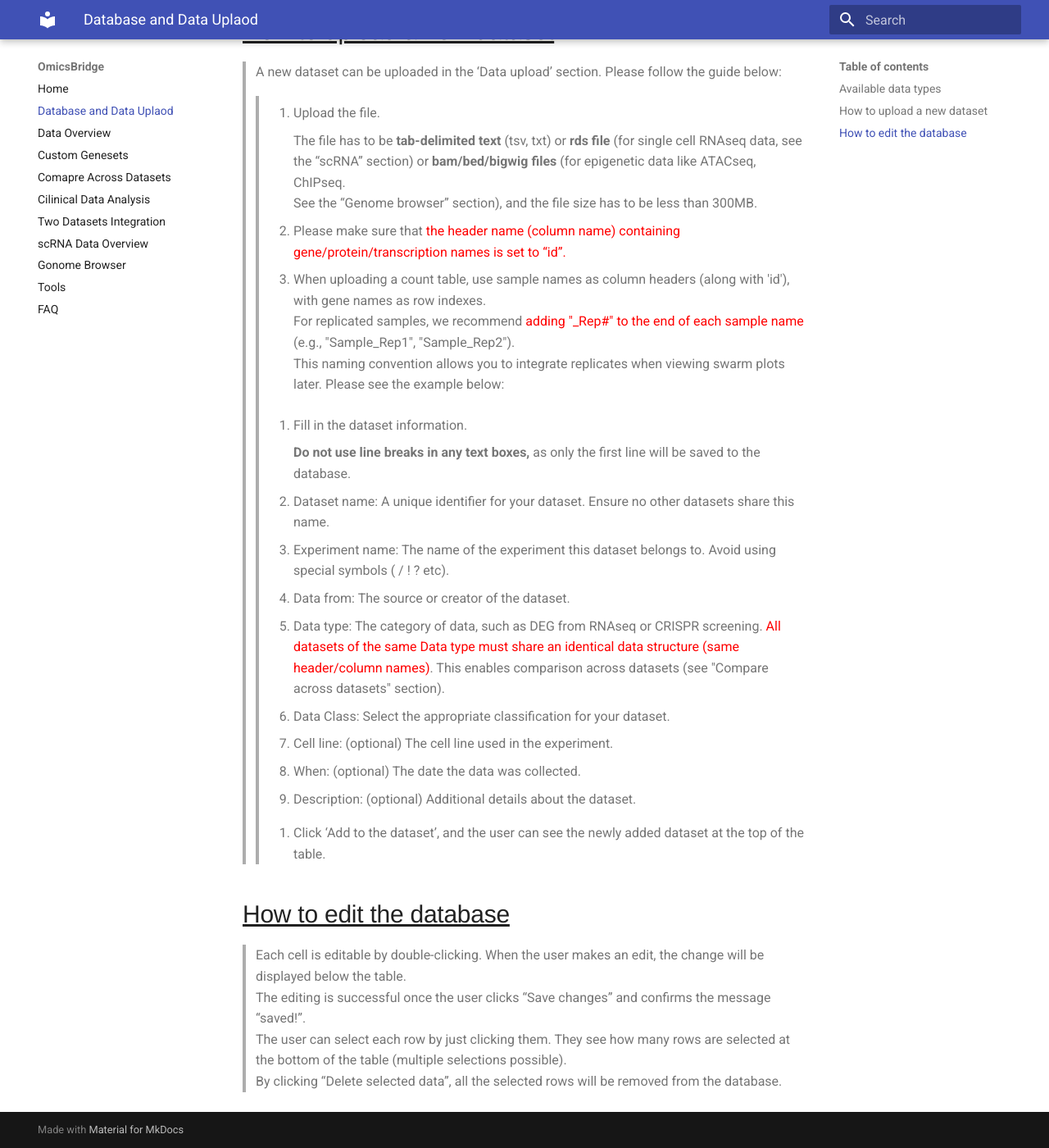
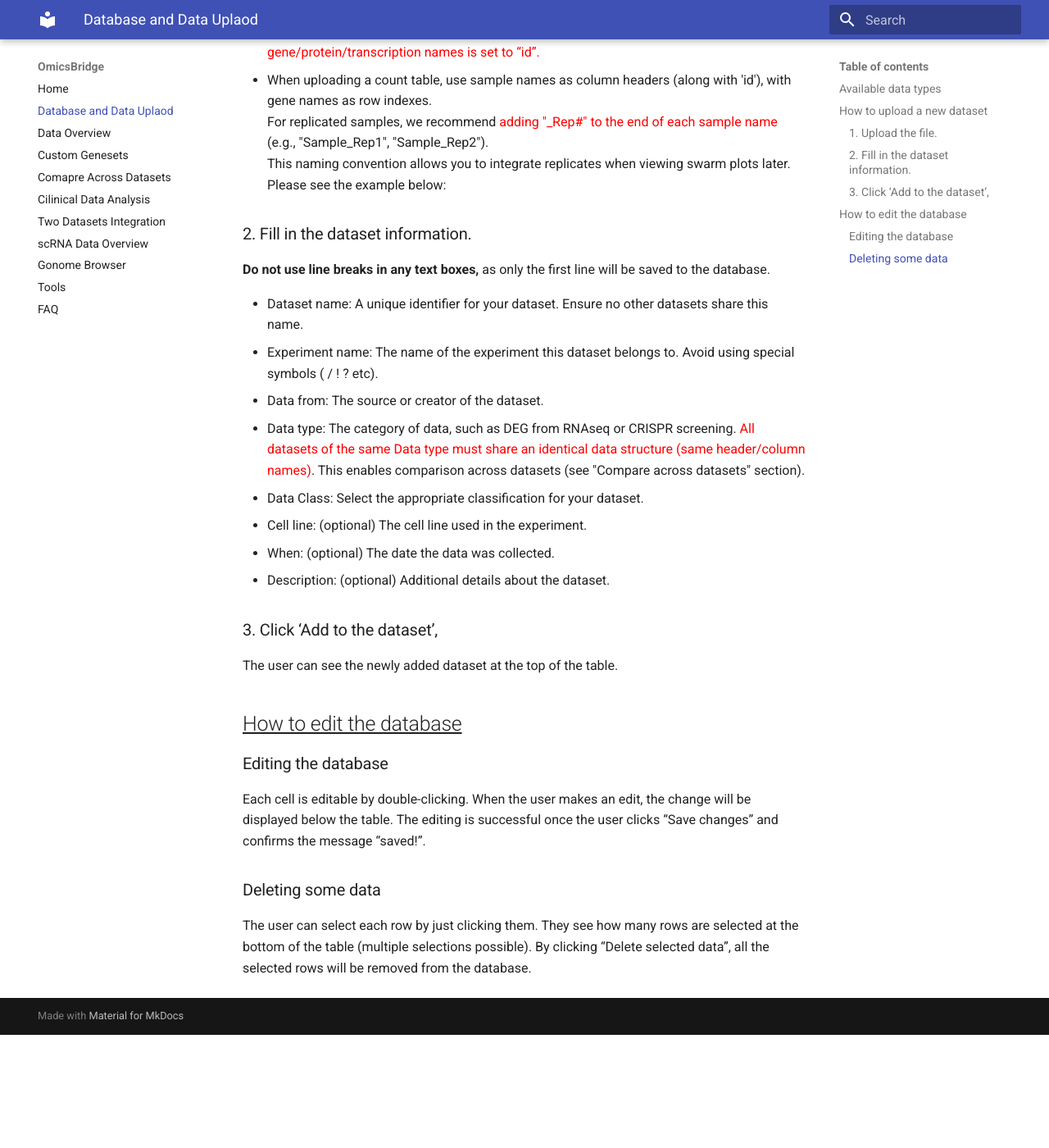
Before and after one commit to htsmto/OmicsBridge, an MkDocs documentation site: the page built from docs/Database.md, in a window 1280 px wide and 1400 px high, scrolled down 998 px. Shown: the whole window at 82% size. Built offline with MkDocs 1.6.1 and Material for MkDocs 9.7.7, drawn with Linux system fonts in a browser that asks for light colours; after the commit the page ends 2260 px from its top, so only the background shows below that; some of the changed text lies outside the part shown.

Commit message:
Updated the wiki

```diff
--- a/docs/Database.md
+++ b/docs/Database.md
@@ -1,81 +1,57 @@
 
-<span style="font-family: Helvetica, Arial, serif">
+# **Database**
+
+This section allows users to browse all datasets registered in the interface. Here, users can also upload new datasets and edit information for existing ones. </span>
 
 
-# <span style="font-family: Helvetica, Arial, serif; font-size: 36px;"> Database </span>
-
-> <span style="font-size: 22px;"> This section allows users to browse all datasets registered in the interface. Here, users can also upload new datasets and edit information for existing ones. </span>
-
-<span style="font-size: 22px;">
-
-- [Available data type](#available-data-types)
-- [How to upload a new dataset](#how-to-upload-a-new-dataset)
-- [How to edit the database](#how-to-edit-the-database)
-
-</span>
-
-## <span style="font-family: Helvetica, Arial, serif; font-size: 30px;"><u> Available data types </u></span>
-
-> <span style="font-size: 22px;">
->
-> The interface supports four types of data:
->
-> 1. **Count data / Expression Matrix data**:
->
->    Normalized (or non-normalized) read count tables from RNAseq, proteomics, etc. While non-normalized data is accepted, please note that the interface does not include data normalization functionality.
->
-> 2. **Comparison data**:
->
->     Any data containing (log) fold changes, including differentially expressed gene results from RNAseq, CRISPR screening, ChIPseq, proteomics, etc.
->
-> 3. **scRNAseq data**:
->
->     Users can browse their single-cell RNAseq data, but it must be properly processed and saved as an RDS file. See the "scRNA" section for more details.
->
-> 4. **Epigenetic data (bam, bed, bigwig file, etc)**:
->
->     Bam, bed, and bigwig files generated from ATACseq, ChIPseq, etc. can be browsed in the "Genome browser" section.
+## <u> **Available data types** </u>
 
 
-## <span style="font-family: Helvetica, Arial, serif; font-size: 30px;"><u> How to upload a new dataset </u></span>
+The interface supports four types of data:
 
-> <span style="font-size: 22px;">
->
-> A new dataset can be uploaded in the ‘Data upload’ section. Please follow the guide below:
->
->> <span style="font-size: 22px;">
->>
->> 1. Upload the file.
->>
->>       The file has to be **tab-delimited** **text** (tsv, txt) or **rds file** (for single cell RNAseq data, see the “scRNA” section) or **bam/bed/bigwig files** (for epigenetic data like ATACseq, ChIPseq. <br>See the “Genome browser” section), and the file size has to be less than 300MB.
->>
->>    - Please make sure that <span style="color: red;"> the header name (column name) containing gene/protein/transcription names is set to “id”. </span>
->>    - When uploading a count table, use sample names as column headers (along with 'id'), with gene names as row indexes. <br>For replicated samples, we recommend <span style="color: red;">adding "_Rep#" to the end of each sample name </span>(e.g., "Sample_Rep1", "Sample_Rep2"). <br>This naming convention allows you to integrate replicates when viewing swarm plots later. Please see the example below:
->>
->
->> <span style="font-size: 22px;">
->>
->> 2. Fill in the dataset information.
->>
->>      **Do not use line breaks in any text boxes,** as only the first line will be saved to the database.
->>
->>    - Dataset name: A unique identifier for your dataset. Ensure no other datasets share this name.
->>    - Experiment name: The name of the experiment this dataset belongs to. Avoid using special symbols ( / ! ? etc).
->>    - Data from: The source or creator of the dataset.
->>    - Data type: The category of data, such as DEG from RNAseq or CRISPR screening. <span style="color: red;">All datasets of the same Data type must share an identical data structure (same header/column names)</span>. This enables comparison across datasets (see "Compare across datasets" section).
->>    - Data Class: Select the appropriate classification for your dataset.
->>    - Cell line: (optional) The cell line used in the experiment.
->>    - When: (optional) The date the data was collected.
->>    - Description: (optional) Additional details about the dataset.
->
->> <span style="font-size: 22px;">
->>
->> 3. Click ‘Add to the dataset’, and the user can see the newly added dataset at the top of the table.
+1. **Count data / Expression Matrix data**:
+   <br> Normalized (or non-normalized) read count tables from RNAseq, proteomics, etc. While non-normalized data is accepted, please note that the interface does not include data normalization functionality.
 
-## <span style="font-family: Helvetica, Arial, serif; font-size: 30px;"><u> How to edit the database </u></span>
+2. **Comparison data**:
+    <br> Any data containing (log) fold changes, including differentially expressed gene results from RNAseq, CRISPR screening, ChIPseq, proteomics, etc.
 
-> <span style="font-size: 22px;">
->
-> Each cell is editable by double-clicking. When the user makes an edit, the change will be displayed below the table. <br>The editing is successful once the user clicks “Save changes” and confirms the message “saved!”. <br>The user can select each row by just clicking them. They see how many rows are selected at the bottom of the table (multiple selections possible). <br>By clicking “Delete selected data”, all the selected rows will be removed from the database.
+3. **scRNAseq data**:
+    <br> Users can browse their single-cell RNAseq data, but it must be properly processed and saved as an RDS file. See the "scRNA" section for more details.
 
-</span>
+4. **Epigenetic data (bam, bed, bigwig file, etc)**:
+    <br> Bam, bed, and bigwig files generated from ATACseq, ChIPseq, etc. can be browsed in the "Genome browser" section.
+
+
+## <u> How to upload a new dataset </u>
+
+A new dataset can be uploaded in the ‘Data upload’ section. Please follow the guide below:
+
+### 1. Upload the file.
+The file has to be **tab-delimited** **text** (tsv, txt) or **rds file** (for single cell RNAseq data, see the “scRNA” section) or **bam/bed/bigwig files** (for epigenetic data like ATACseq, ChIPseq. <br>See the “Genome browser” section), and the file size has to be less than 300MB.
+
+- Please make sure that <span style="color: red;"> the header name (column name) containing gene/protein/transcription names is set to “id”. </span>
+- When uploading a count table, use sample names as column headers (along with 'id'), with gene names as row indexes. <br>For replicated samples, we recommend <span style="color: red;">adding "_Rep#" to the end of each sample name </span>(e.g., "Sample_Rep1", "Sample_Rep2"). <br>This naming convention allows you to integrate replicates when viewing swarm plots later. Please see the example below:
+
+### 2. Fill in the dataset information.
+**Do not use line breaks in any text boxes,** as only the first line will be saved to the database.
+
+- Dataset name: A unique identifier for your dataset. Ensure no other datasets share this name.
+- Experiment name: The name of the experiment this dataset belongs to. Avoid using special symbols ( / ! ? etc).
+- Data from: The source or creator of the dataset.
+- Data type: The category of data, such as DEG from RNAseq or CRISPR screening. <span style="color: red;">All datasets of the same Data type must share an identical data structure (same header/column names)</span>. This enables comparison across datasets (see "Compare across datasets" section).
+- Data Class: Select the appropriate classification for your dataset.
+- Cell line: (optional) The cell line used in the experiment.
+- When: (optional) The date the data was collected.
+- Description: (optional) Additional details about the dataset.
+
+### 3. Click ‘Add to the dataset’,
+The user can see the newly added dataset at the top of the table.
+
+
+## <u> How to edit the database </u>
+
+### Editing the database
+Each cell is editable by double-clicking. When the user makes an edit, the change will be displayed below the table. The editing is successful once the user clicks “Save changes” and confirms the message “saved!”.
+
+### Deleting some data
+The user can select each row by just clicking them. They see how many rows are selected at the bottom of the table (multiple selections possible). By clicking “Delete selected data”, all the selected rows will be removed from the database.
```
Also changed, not shown: docs/index.md (+28 -1 lines).
